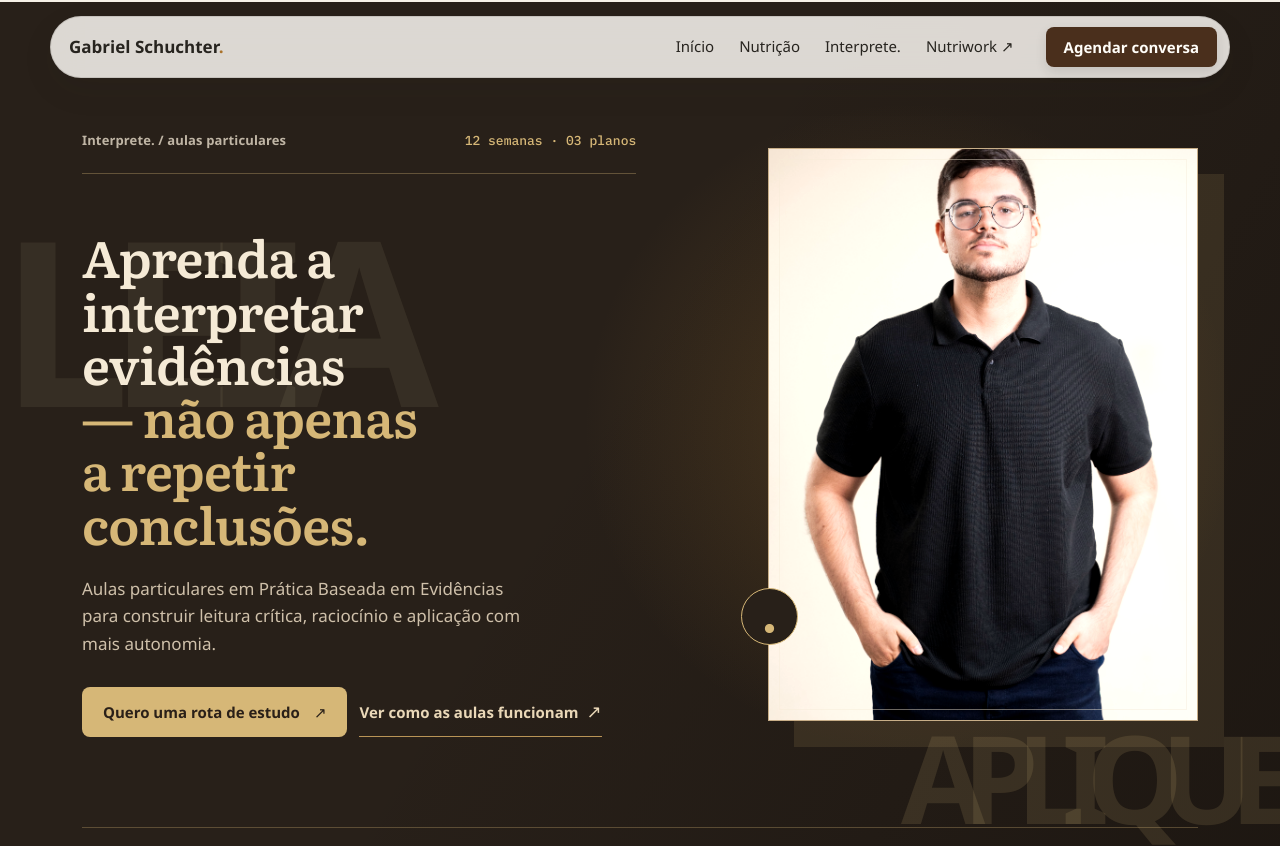
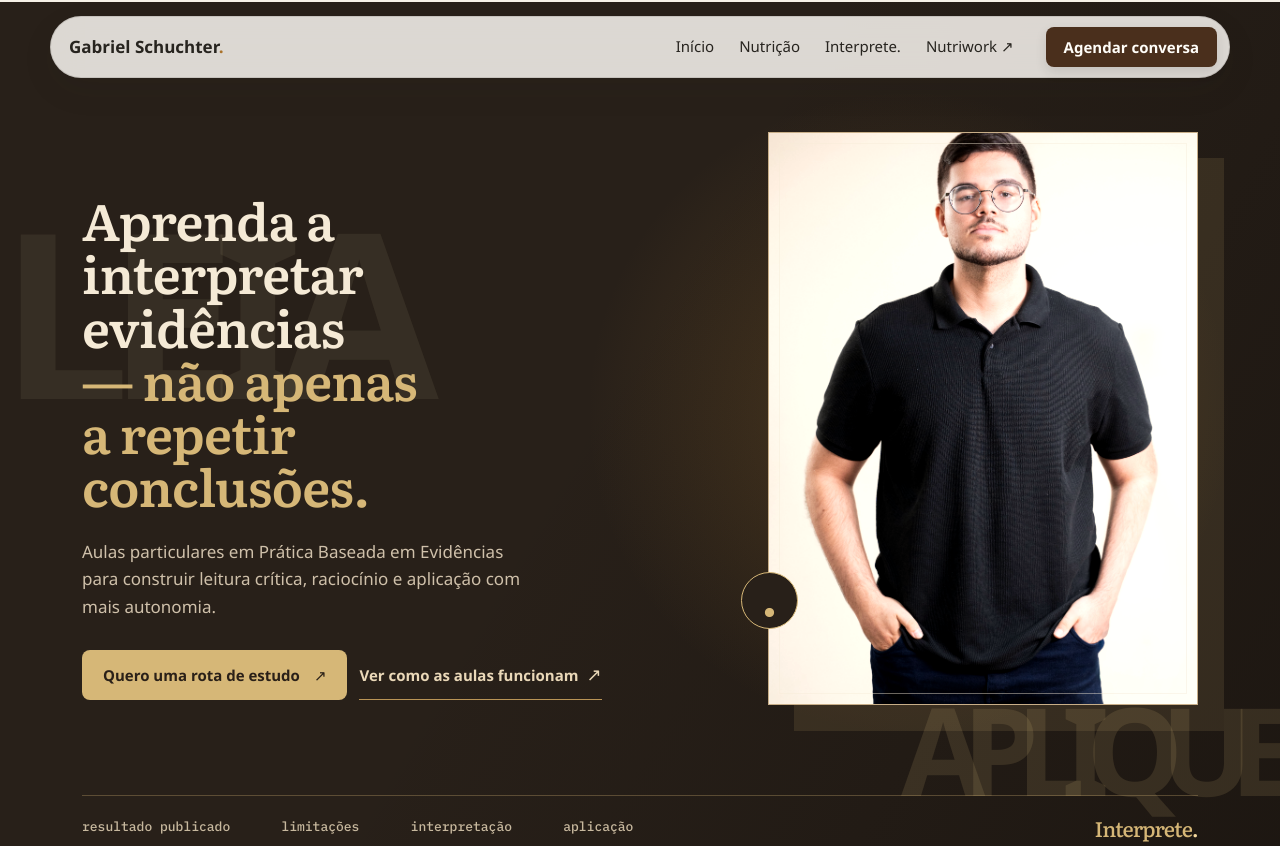
Before and after one commit to gabrielschuchter/interpretewebpage, a Next.js app: page /interprete in a window 1280 px wide. Shown: the top 846 px of the page. Built offline with nearby package versions, Linux system fonts and the light colour scheme; a web font is replaced by a local one.

Commit message:
fix(ui): remove reduced motion override and hero labels

```diff
--- a/app/design-system-bridge.css
+++ b/app/design-system-bridge.css
@@ -38,11 +38,9 @@ button,input,textarea,select{font-family:var(--gs-font-body)}
 .home-service-context,
 .home-hero-portrait figcaption,
 .home-hero-scroll,
-.nutrition-hero-kicker,
 .nutrition-hero-details,
 .nutrition-hero-portrait figcaption,
 .nutrition-hero-stamp,
-.interprete-hero-kicker,
 .interprete-hero-portrait figcaption,
 .interprete-hero-footer,
 .route-number,
--- a/app/hero-experiences.tsx
+++ b/app/hero-experiences.tsx
@@ -86,7 +86,6 @@ export function NutritionHero() {
   return <section className="hero service-hero nutrition-hero-v2" aria-labelledby="nutrition-hero-title">
     <div className="nutrition-grid-lines" aria-hidden="true" />
     <div className="nutrition-hero-copy">
-      <div className="nutrition-hero-kicker"><SectionLabel>Acompanhamento nutricional</SectionLabel><span>01 / 03</span></div>
       <h1 id="nutrition-hero-title">Acompanhamento nutricional que <em>continua depois da consulta.</em></h1>
       <p className="lead">A estratégia é construída a partir da sua rotina e ajustada conforme sua evolução, suas dificuldades e as mudanças que acontecem no caminho.</p>
       <div className="actions">
@@ -110,7 +109,6 @@ export function InterpreteHero() {
     <div className="interprete-map-lines" aria-hidden="true"><span /><span /><span /><i /><i /></div>
     <div className="interprete-hero-words" aria-hidden="true"><span>LEIA</span><span>APLIQUE</span></div>
     <div className="interprete-hero-copy">
-      <div className="interprete-hero-kicker"><SectionLabel>Interprete. / aulas particulares</SectionLabel><span>12 semanas · 03 planos</span></div>
       <h1 id="interprete-hero-title">Aprenda a interpretar evidências <em>— não apenas a repetir conclusões.</em></h1>
       <p className="lead">Aulas particulares em Prática Baseada em Evidências para construir leitura crítica, raciocínio e aplicação com mais autonomia.</p>
       <div className="actions"><ServiceModalTrigger initialService="interprete" className="button interprete-hero-button">Quero uma rota de estudo <Arrow /></ServiceModalTrigger><Link className="hero-text-action" href="#como-funciona">Ver como as aulas funcionam <Arrow /></Link></div>
--- a/app/tokens.css
+++ b/app/tokens.css
@@ -315,12 +315,3 @@
 
 ::selection { background: var(--theme-selection); color: var(--theme-text); }
 :focus-visible { outline: var(--gs-focus-width) solid var(--theme-focus); outline-offset: var(--gs-focus-offset); }
-
-@media (prefers-reduced-motion: reduce) {
-  *, *::before, *::after {
-    scroll-behavior: auto !important;
-    animation-duration: 1ms !important;
-    animation-iteration-count: 1 !important;
-    transition-duration: 1ms !important;
-  }
-}
--- a/app/typography.css
+++ b/app/typography.css
@@ -452,15 +452,11 @@ h6 {
   letter-spacing: -.01em;
 }
 
-.nutrition-hero-kicker,
-.interprete-hero-kicker,
 .nutrition-hero-details,
 .interprete-hero-footer {
   display: flex !important;
 }
 
-.nutrition-hero-kicker > span,
-.interprete-hero-kicker > span,
 .nutrition-hero-details,
 .interprete-hero-footer,
 .mono-note,
```
